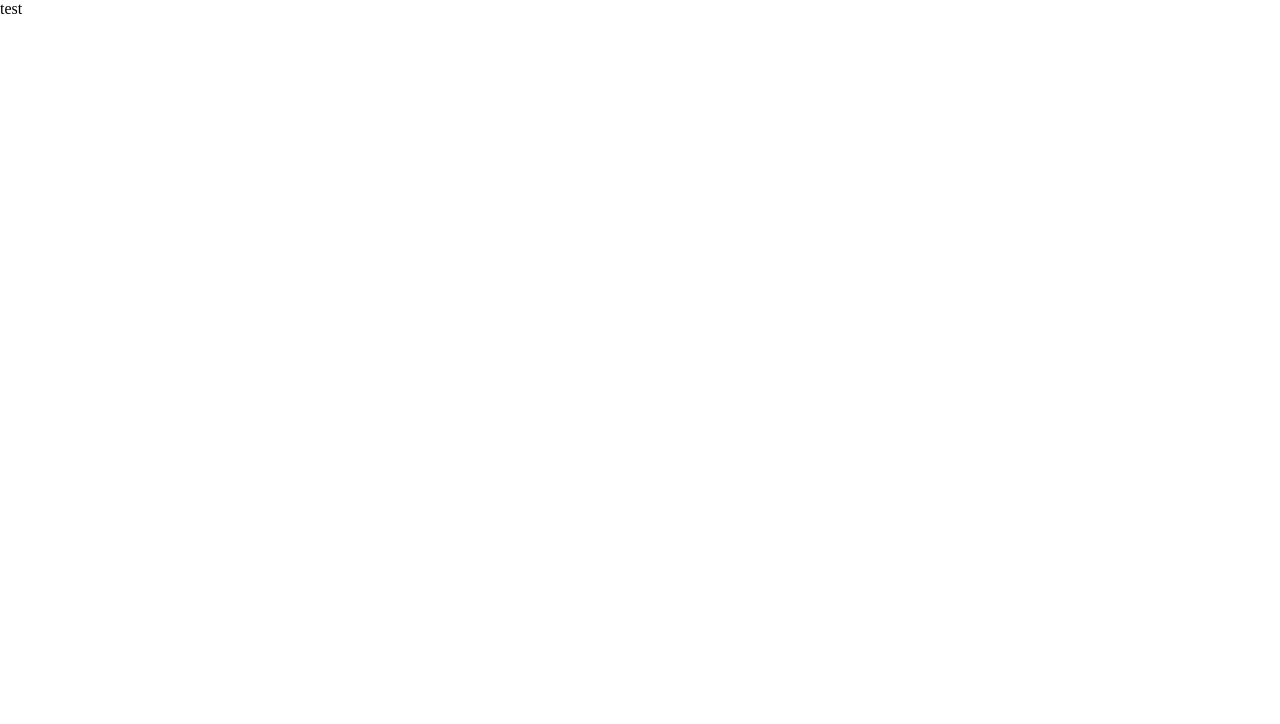
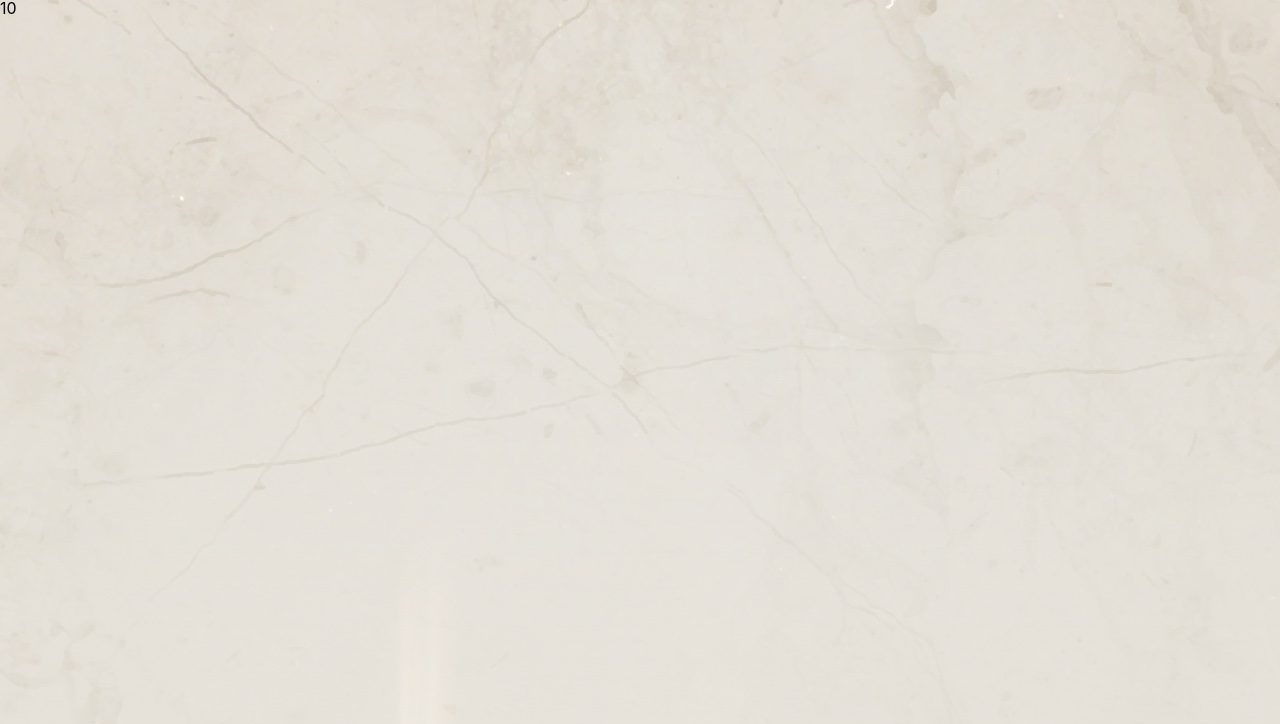
Before and after one commit to aXenDeveloper/ts-apex-legends-equipment-random, a website built with webpack: page public/index.html in a window 1280 px wide. Built offline with nearby package versions, Linux system fonts and the light colour scheme; files whose address does not match are found by name.

Commit message:
Add background, add randomNumber function

```diff
--- a/public/index.html
+++ b/public/index.html
@@ -9,7 +9,7 @@
 </head>
 
 <body>
-  <div>test</div>
+  <div class="random">test</div>
 </body>
 
 </html>
--- /dev/null
+++ b/src/functions/randomNumber.ts
@@ -0,0 +1,3 @@
+export default (min: number, max: number) => {
+  return Math.floor(Math.random() * (max - min + 1) + min);
+};
--- a/src/index.ts
+++ b/src/index.ts
@@ -1,3 +1,6 @@
 import '../styles/style.scss';
+import randomNumber from './functions/randomNumber';
 
-console.log('test 123456');
+const random = document.querySelector('.random');
+
+if (random) random.innerHTML = `<div>${randomNumber(1, 10)}</div>`;
--- /dev/null
+++ b/styles/_variables.scss
@@ -0,0 +1,3 @@
+:root {
+  --background-body: #e4e1d8;
+}
--- a/styles/style.scss
+++ b/styles/style.scss
@@ -1,4 +1,20 @@
+html {
+  font-size: 62.5%;
+}
+
+*,
+*::after,
+*::before {
+  box-sizing: border-box;
+}
+
+@import './variables';
+
 body {
-  background-image: url('../assets/images/poland.jpg');
+  background: var(--background-body) url('../assets/images/background.jpg') no-repeat center top;
+  font-family: -apple-system, BlinkMacSystemFont, Segoe UI, Helvetica, Arial, sans-serif, Apple Color Emoji,
+    Segoe UI Emoji;
+  font-size: 1.6rem;
+  line-height: 1;
   margin: 0;
 }
--- a/webpack.config.js
+++ b/webpack.config.js
@@ -37,6 +37,9 @@ module.exports = {
       }
     ]
   },
+  resolve: {
+    extensions: ['.ts', '.js']
+  },
   devtool: 'inline-source-map',
   plugins: [
     new HtmlWebpackPlugin({
```
Also changed, not shown: assets/images/background.jpg (added).
